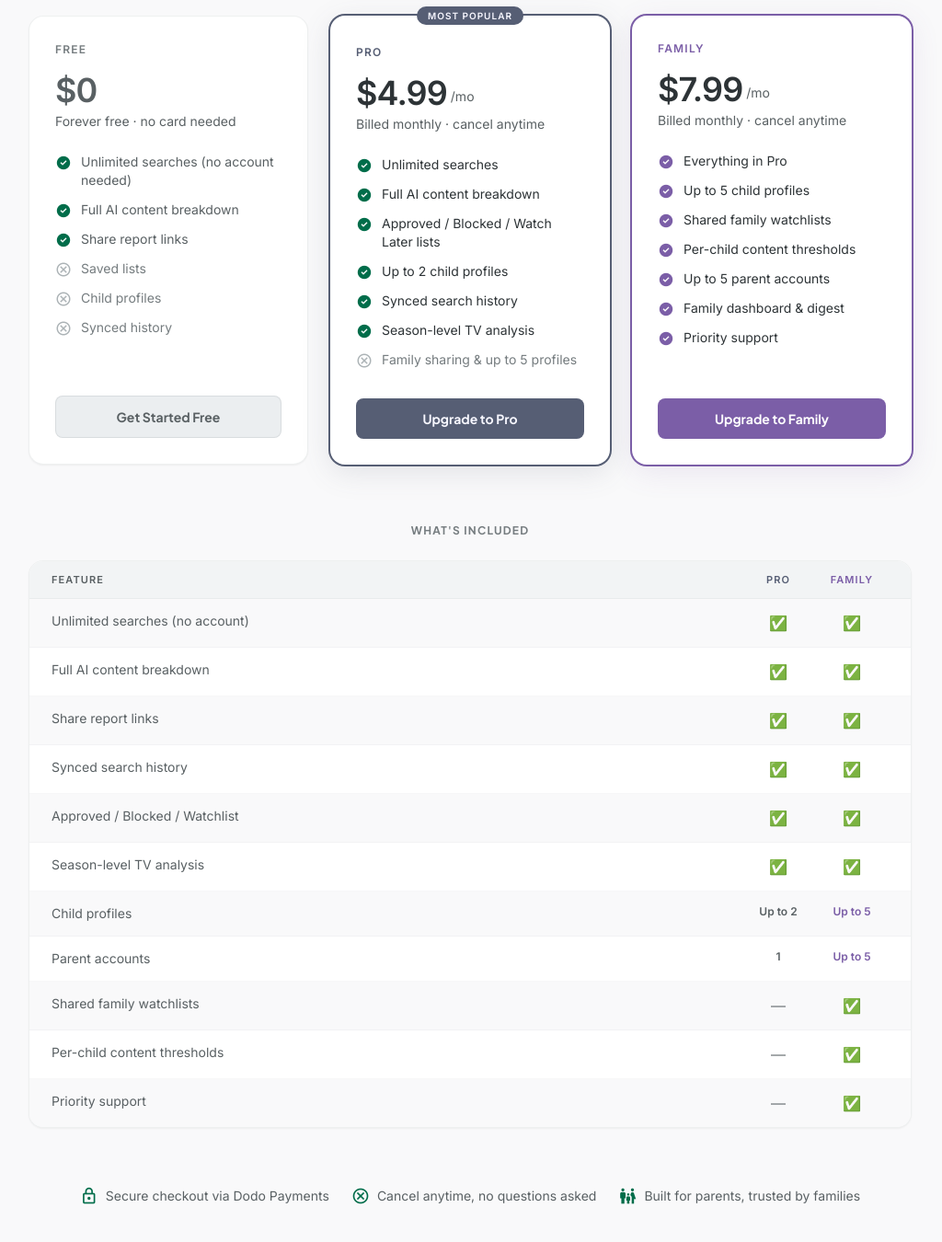
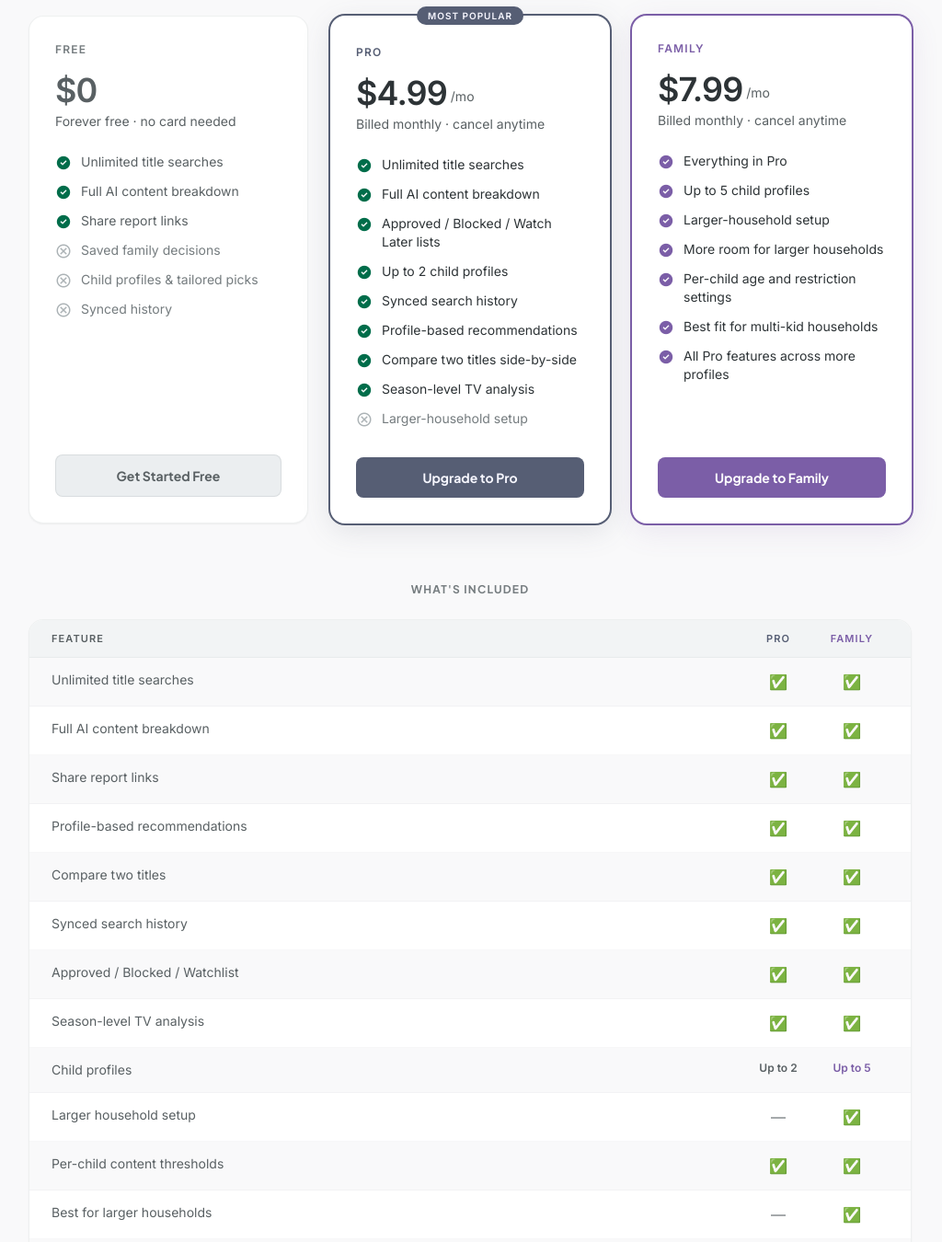
Before and after one commit to gitaucode/OkToWatch, a website: page public/plans/index.html in a window 1280 px wide. Shown: the part 408-1758 px from the top of the page at 92% size, without its empty margins (129-1153 px from the left). Drawn offline with nearby package versions, Linux system fonts and the light colour scheme; no server answers.

Commit message:
Tighten premium gates and refresh plan messaging

```diff
--- a/functions/api/episodes.js
+++ b/functions/api/episodes.js
@@ -7,11 +7,11 @@
  * are risky for their child, so they can skip problematic ones.
  */
 
-import { requireAuth, jsonResponse, handleOptions } from '../_shared/clerk.js';
+import { requirePro, jsonResponse, handleOptions } from '../_shared/clerk.js';
 
 export async function onRequestGet(context) {
   const { request, env } = context;
-  const { auth, error } = await requireAuth(request, env);
+  const { auth, error } = await requirePro(request, env);
   if (error) return error;
 
   const url = new URL(request.url);
--- a/functions/api/episodes/analyze.js
+++ b/functions/api/episodes/analyze.js
@@ -4,7 +4,7 @@
  * Body: { tmdb_id, season, episode, title }
  */
 
-import { requireAuth, jsonResponse, handleOptions } from '../../_shared/clerk.js';
+import { requirePro, jsonResponse, handleOptions } from '../../_shared/clerk.js';
 
 const GROQ_MODEL = 'llama-3.3-70b-versatile';
 
@@ -67,7 +67,7 @@ Return ONLY valid JSON (no markdown, no extra text):
 
 export async function onRequestPost(context) {
   const { request, env } = context;
-  const { auth, error } = await requireAuth(request, env);
+  const { auth, error } = await requirePro(request, env);
   if (error) return error;
 
   try {
--- a/functions/api/recommendations.js
+++ b/functions/api/recommendations.js
@@ -1,4 +1,4 @@
-import { requireAuth, jsonResponse, handleOptions } from '../_shared/clerk.js';
+import { requirePro, jsonResponse, handleOptions } from '../_shared/clerk.js';
 
 const GENRE_NAMES = {
   16: 'Animation',
@@ -26,7 +26,7 @@ const FALLBACK_RECOMMENDATIONS = [
 
 export async function onRequestGet(context) {
   const { request, env } = context;
-  const { auth, error } = await requireAuth(request, env);
+  const { auth, error } = await requirePro(request, env);
   if (error) return error;
 
   const url = new URL(request.url);
--- a/public/plans/index.html
+++ b/public/plans/index.html
@@ -106,7 +106,7 @@
     </span>
     <div>
       <p class="font-headline font-bold text-on-surface">You're on Pro</p>
-      <p class="text-sm text-on-surface-variant">Saved lists, up to 2 child profiles, synced history, and more.</p>
+      <p class="text-sm text-on-surface-variant">Saved lists, up to 2 child profiles, compare mode, and profile-based recommendations.</p>
     </div>
     <a href="/settings" class="ml-auto text-sm font-bold text-primary hover:underline underline-offset-2 flex-shrink-0">Manage →</a>
   </div>
@@ -118,7 +118,7 @@
     </span>
     <div>
       <p class="font-headline font-bold text-on-surface">You're on Family</p>
-      <p class="text-sm text-on-surface-variant">Up to 5 profiles, shared watchlists, and all Pro features.</p>
+      <p class="text-sm text-on-surface-variant">Up to 5 child profiles for larger households, plus everything in Pro.</p>
     </div>
     <a href="/settings" class="ml-auto text-sm font-bold text-purple-700 hover:underline underline-offset-2 flex-shrink-0">Manage →</a>
   </div>
@@ -133,7 +133,7 @@
       Choose your plan
     </h1>
     <p class="text-on-surface-variant text-lg max-w-xl mx-auto leading-relaxed">
-      Free searches for everyone. Paid plans unlock saved lists, multiple profiles, and family sharing.
+      Search free forever. Upgrade when you want to save decisions, compare titles, and tailor guidance to each child.
     </p>
   </div>
 
@@ -162,7 +162,7 @@
       <ul class="space-y-3 flex-1 mb-8">
         <li class="flex items-start gap-2.5 text-sm text-on-surface-variant">
           <span class="material-symbols-outlined text-[18px] feat-icon-yes mt-0.5" style="font-variation-settings:'FILL' 1;">check_circle</span>
-          Unlimited searches (no account needed)
+          Unlimited title searches
         </li>
         <li class="flex items-start gap-2.5 text-sm text-on-surface-variant">
           <span class="material-symbols-outlined text-[18px] feat-icon-yes mt-0.5" style="font-variation-settings:'FILL' 1;">check_circle</span>
@@ -174,11 +174,11 @@
         </li>
         <li class="flex items-start gap-2.5 text-sm text-outline">
           <span class="material-symbols-outlined text-[18px] feat-icon-no mt-0.5">cancel</span>
-          Saved lists
+          Saved family decisions
         </li>
         <li class="flex items-start gap-2.5 text-sm text-outline">
           <span class="material-symbols-outlined text-[18px] feat-icon-no mt-0.5">cancel</span>
-          Child profiles
+          Child profiles & tailored picks
         </li>
         <li class="flex items-start gap-2.5 text-sm text-outline">
           <span class="material-symbols-outlined text-[18px] feat-icon-no mt-0.5">cancel</span>
@@ -211,7 +211,7 @@
       <ul class="space-y-3 flex-1 mb-8">
         <li class="flex items-start gap-2.5 text-sm text-on-surface">
           <span class="material-symbols-outlined text-[18px] feat-icon-yes mt-0.5" style="font-variation-settings:'FILL' 1;">check_circle</span>
-          Unlimited searches
+          Unlimited title searches
         </li>
         <li class="flex items-start gap-2.5 text-sm text-on-surface">
           <span class="material-symbols-outlined text-[18px] feat-icon-yes mt-0.5" style="font-variation-settings:'FILL' 1;">check_circle</span>
@@ -231,11 +231,19 @@
         </li>
         <li class="flex items-start gap-2.5 text-sm text-on-surface">
           <span class="material-symbols-outlined text-[18px] feat-icon-yes mt-0.5" style="font-variation-settings:'FILL' 1;">check_circle</span>
+          Profile-based recommendations
+        </li>
+        <li class="flex items-start gap-2.5 text-sm text-on-surface">
+          <span class="material-symbols-outlined text-[18px] feat-icon-yes mt-0.5" style="font-variation-settings:'FILL' 1;">check_circle</span>
+          Compare two titles side-by-side
+        </li>
+        <li class="flex items-start gap-2.5 text-sm text-on-surface">
+          <span class="material-symbols-outlined text-[18px] feat-icon-yes mt-0.5" style="font-variation-settings:'FILL' 1;">check_circle</span>
           Season-level TV analysis
         </li>
         <li class="flex items-start gap-2.5 text-sm text-outline">
           <span class="material-symbols-outlined text-[18px] feat-icon-no mt-0.5">cancel</span>
-          Family sharing &amp; up to 5 profiles
+          Larger-household setup
         </li>
       </ul>
 
@@ -265,23 +273,23 @@
         </li>
         <li class="flex items-start gap-2.5 text-sm text-on-surface">
           <span class="material-symbols-outlined text-[18px] mt-0.5" style="font-variation-settings:'FILL' 1; color:#7b5ea7;">check_circle</span>
-          Shared family watchlists
+          Larger-household setup
         </li>
         <li class="flex items-start gap-2.5 text-sm text-on-surface">
           <span class="material-symbols-outlined text-[18px] mt-0.5" style="font-variation-settings:'FILL' 1; color:#7b5ea7;">check_circle</span>
-          Per-child content thresholds
+          More room for larger households
         </li>
         <li class="flex items-start gap-2.5 text-sm text-on-surface">
           <span class="material-symbols-outlined text-[18px] mt-0.5" style="font-variation-settings:'FILL' 1; color:#7b5ea7;">check_circle</span>
-          Up to 5 parent accounts
+          Per-child age and restriction settings
         </li>
         <li class="flex items-start gap-2.5 text-sm text-on-surface">
           <span class="material-symbols-outlined text-[18px] mt-0.5" style="font-variation-settings:'FILL' 1; color:#7b5ea7;">check_circle</span>
-          Family dashboard &amp; digest
+          Best fit for multi-kid households
         </li>
         <li class="flex items-start gap-2.5 text-sm text-on-surface">
           <span class="material-symbols-outlined text-[18px] mt-0.5" style="font-variation-settings:'FILL' 1; color:#7b5ea7;">check_circle</span>
-          Priority support
+          All Pro features across more profiles
         </li>
       </ul>
 
@@ -306,7 +314,7 @@
 
       <!-- Rows -->
       <div class="compare-row grid grid-cols-[1fr_80px_80px] px-6 py-3.5 border-b border-outline-variant/10">
-        <span class="text-sm text-on-surface-variant">Unlimited searches (no account)</span>
+        <span class="text-sm text-on-surface-variant">Unlimited title searches</span>
         <span class="text-center text-base">✅</span><span class="text-center text-base">✅</span>
       </div>
       <div class="compare-row grid grid-cols-[1fr_80px_80px] px-6 py-3.5 border-b border-outline-variant/10">
@@ -315,6 +323,14 @@
       </div>
       <div class="compare-row grid grid-cols-[1fr_80px_80px] px-6 py-3.5 border-b border-outline-variant/10">
         <span class="text-sm text-on-surface-variant">Share report links</span>
+        <span class="text-center text-base">✅</span><span class="text-center text-base">✅</span>
+      </div>
+      <div class="compare-row grid grid-cols-[1fr_80px_80px] px-6 py-3.5 border-b border-outline-variant/10">
+        <span class="text-sm text-on-surface-variant">Profile-based recommendations</span>
+        <span class="text-center text-base">✅</span><span class="text-center text-base">✅</span>
+      </div>
+      <div class="compare-row grid grid-cols-[1fr_80px_80px] px-6 py-3.5 border-b border-outline-variant/10">
+        <span class="text-sm text-on-surface-variant">Compare two titles</span>
         <span class="text-center text-base">✅</span><span class="text-center text-base">✅</span>
       </div>
       <div class="compare-row grid grid-cols-[1fr_80px_80px] px-6 py-3.5 border-b border-outline-variant/10">
@@ -335,20 +351,20 @@
         <span class="text-center text-xs font-bold" style="color:#7b5ea7;">Up to 5</span>
       </div>
       <div class="compare-row grid grid-cols-[1fr_80px_80px] px-6 py-3.5 border-b border-outline-variant/10">
-        <span class="text-sm text-on-surface-variant">Parent accounts</span>
-        <span class="text-center text-xs font-bold text-on-surface-variant">1</span>
-        <span class="text-center text-xs font-bold" style="color:#7b5ea7;">Up to 5</span>
-      </div>
-      <div class="compare-row grid grid-cols-[1fr_80px_80px] px-6 py-3.5 border-b border-outline-variant/10">
-        <span class="text-sm text-on-surface-variant">Shared family watchlists</span>
-        <span class="text-center text-outline">—</span><span class="text-center text-base">✅</span>
+        <span class="text-sm text-on-surface-variant">Larger household setup</span>
+        <span class="text-center text-outline">—</span>
+        <span class="text-center text-base">✅</span>
       </div>
       <div class="compare-row grid grid-cols-[1fr_80px_80px] px-6 py-3.5 border-b border-outline-variant/10">
         <span class="text-sm text-on-surface-variant">Per-child content thresholds</span>
+        <span class="text-center text-base">✅</span><span class="text-center text-base">✅</span>
+      </div>
+      <div class="compare-row grid grid-cols-[1fr_80px_80px] px-6 py-3.5 border-b border-outline-variant/10">
+        <span class="text-sm text-on-surface-variant">Best for larger households</span>
         <span class="text-center text-outline">—</span><span class="text-center text-base">✅</span>
       </div>
       <div class="compare-row grid grid-cols-[1fr_80px_80px] px-6 py-3.5">
-        <span class="text-sm text-on-surface-variant">Priority support</span>
+        <span class="text-sm text-on-surface-variant">Up to 5 child profiles</span>
         <span class="text-center text-outline">—</span><span class="text-center text-base">✅</span>
       </div>
     </div>
@@ -382,7 +398,7 @@
           <span class="material-symbols-outlined faq-arrow text-outline text-[20px] flex-shrink-0 ml-3">expand_more</span>
         </button>
         <div class="faq-answer px-6 pb-5 text-sm text-on-surface-variant leading-relaxed">
-          No — searching is completely free and requires no account. You'll only pay if you want to save lists, track history, or create child profiles.
+          No — searching is completely free and requires no account. You'll only pay if you want to save decisions, compare titles, track history, or create child profiles.
         </div>
       </div>
 
@@ -402,7 +418,7 @@
           <span class="material-symbols-outlined faq-arrow text-outline text-[20px] flex-shrink-0 ml-3">expand_more</span>
         </button>
         <div class="faq-answer px-6 pb-5 text-sm text-on-surface-variant leading-relaxed">
-          Pro is for a single parent with up to 2 child profiles. Family is designed for larger households — it includes up to 5 child profiles, shared family watchlists, per-child age controls, up to 5 parent accounts, and priority support.
+          Pro is the best fit for one parent or one device setup: save lists, compare titles, track history, and create up to 2 child profiles. Family is for larger households that need the same tools across up to 5 child profiles.
         </div>
       </div>
 
@@ -412,7 +428,7 @@
           <span class="material-symbols-outlined faq-arrow text-outline text-[20px] flex-shrink-0 ml-3">expand_more</span>
         </button>
         <div class="faq-answer px-6 pb-5 text-sm text-on-surface-variant leading-relaxed">
-          Child profiles let you set a name, age, and emoji for each child. When a profile is active, search results are tailored to that child's age — so you get a specific verdict rather than a generic one.
+          Child profiles let you set a name, age, and emoji for each child. When a profile is active, recommendations and safety guidance follow that child's age and restrictions instead of staying generic.
         </div>
       </div>
 
```
Also changed, not shown: public/dashboard/index.html (+19 -4 lines).
